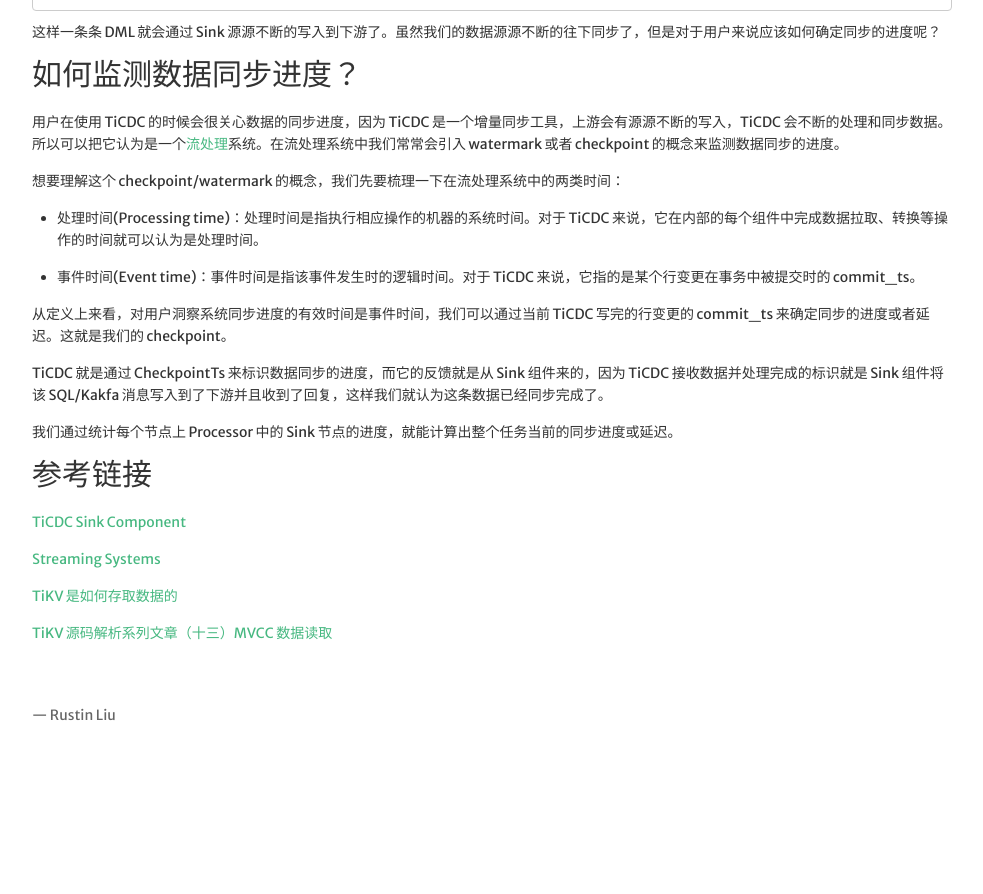
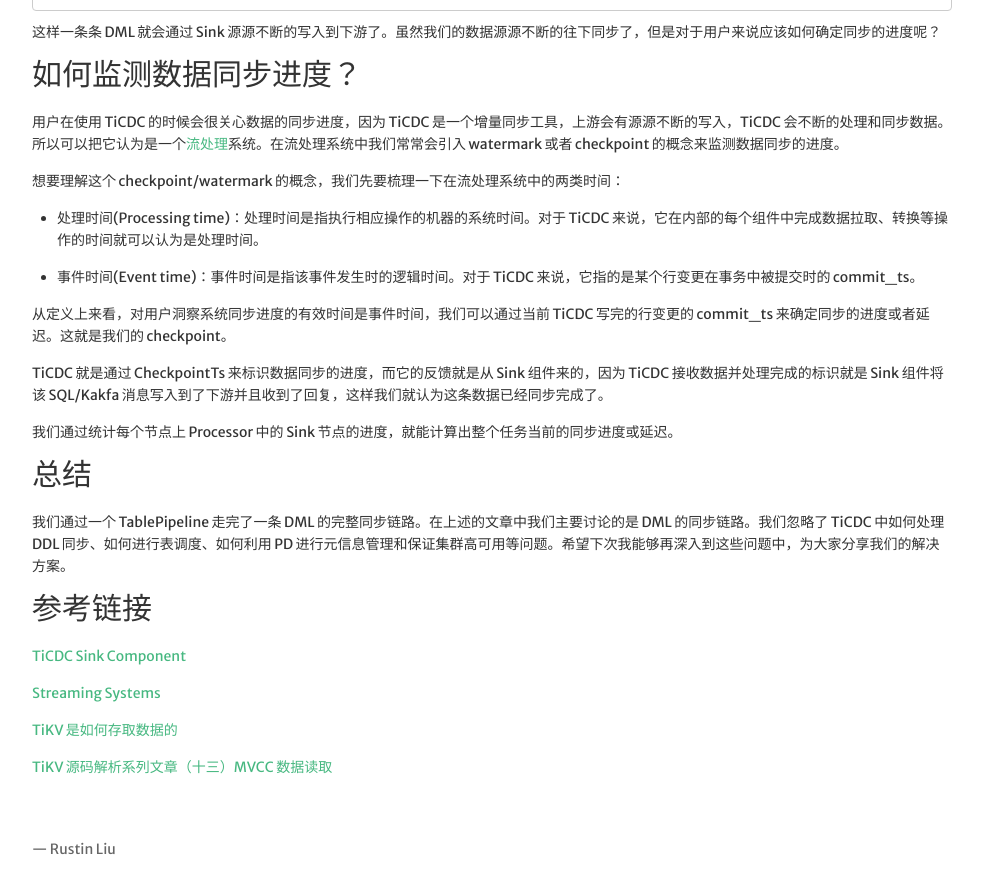
Before and after one commit to hi-rustin/hi-rustin.rs, a Jekyll site: the page built from _posts/2022-07-11-TiCDC 架构和数据同步链路解析.md, in a window 1280 px wide and 900 px high, scrolled down 7371 px. Shown: the top 894 px of the window, without its empty margins (8-991 px from the left). Built offline with Jekyll 4.4.1, drawn with Linux system fonts in a browser that asks for light colours; nearby versions of some CDN libraries; comment, search, counter and statistics services are not loaded; before the commit the page ends 8137 px from its top, so only the background shows below that.

Commit message:
posts: 添加总结
Signed-off-by: hi-rustin <rustin.liu@gmail.com>

```diff
--- a/_posts/2022-07-11-TiCDC 架构和数据同步链路解析.md
+++ b/_posts/2022-07-11-TiCDC 架构和数据同步链路解析.md
@@ -308,6 +308,9 @@ TiCDC 就是通过 CheckpointTs 来标识数据同步的进度，而它的反馈
 
 我们通过统计每个节点上 Processor 中的 Sink 节点的进度，就能计算出整个任务当前的同步进度或延迟。
 
+## 总结
+我们通过一个 TablePipeline 走完了一条 DML 的完整同步链路。在上述的文章中我们主要讨论的是 DML 的同步链路。我们忽略了 TiCDC 中如何处理 DDL 同步、如何进行表调度、如何利用 PD 进行元信息管理和保证集群高可用等问题。希望下次我能够再深入到这些问题中，为大家分享我们的解决方案。
+
 ## 参考链接
 
 [TiCDC Sink Component](https://ticdc-sink.slides.hi-rustin.rs/1)
```
